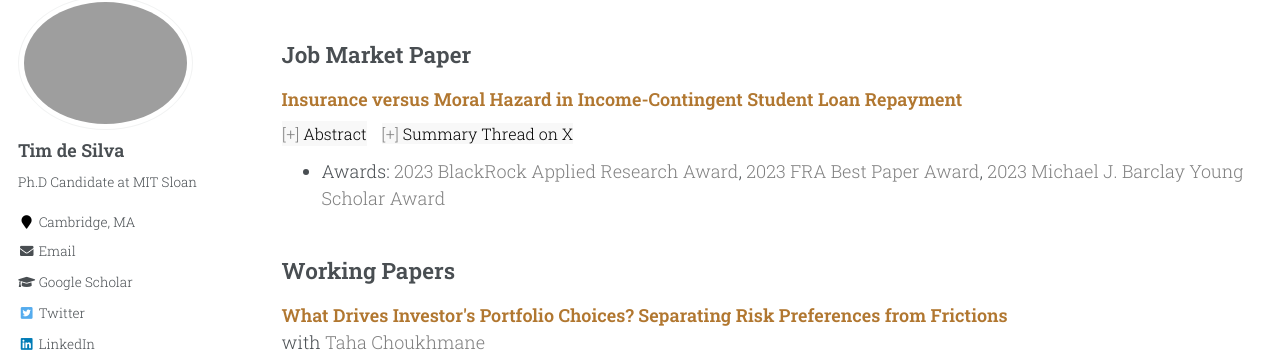
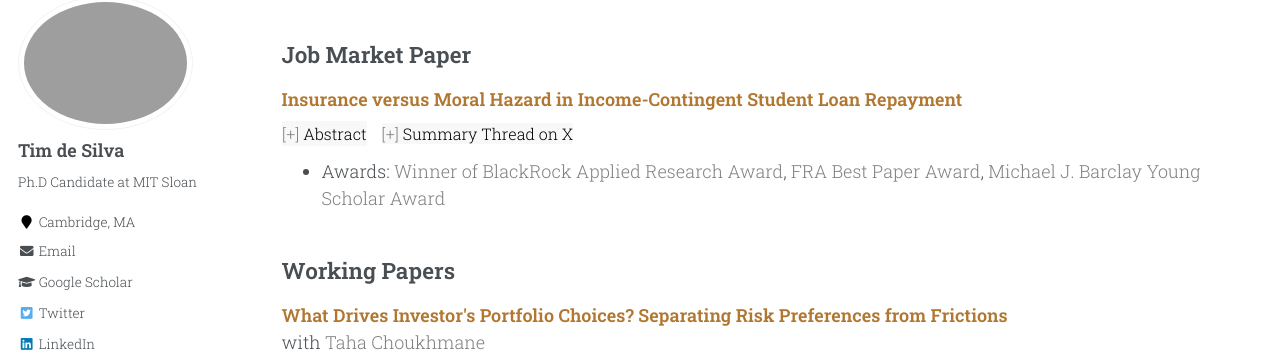
Before and after one commit to timhdesilva/timhdesilva.github.io, a Jekyll site: the page built from _pages/research.html, in a window 1280 px wide and 900 px high. Shown: the part 122-476 px from the top of the window. Built offline with Jekyll 4.4.1, drawn with Linux system fonts in a browser that asks for light colours.

Commit message:
update research

```diff
--- a/_pages/research.html
+++ b/_pages/research.html
@@ -63,7 +63,7 @@ author_profile: true
       <button class="abstract-button" data-target="jmp" style="margin-top:8px; margin-right: 10px;">Abstract</button>
       <a style="text-decoration:none; background-color:#f8f8f8; font-size: 16px; font-family: Roboto Slab, serif;" href="https://x.com/timdesilva/status/1728472810203279590?s=20"><span style="color: gray;">[+]</span> <span style="color:black;">Summary Thread on X</span></a>
     <ul style="margin-top: -12px">
-      <li>Awards: <a style="text-decoration:none; color:gray" href="https://www.blackrock.com/corporate/applied-research-award">2023 BlackRock Applied Research Award</a>, <a style="text-decoration:none; color:gray" href="https://fraconference.com/previous-programs/">2023 FRA Best Paper Award</a>, <a style="text-decoration:none; color:gray" href="https://fraconference.com/previous-programs/">2023 Michael J. Barclay Young Scholar Award</a></li>
+      <li>Awards: <a style="text-decoration:none; color:gray" href="https://www.blackrock.com/corporate/applied-research-award">Winner of BlackRock Applied Research Award</a>, <a style="text-decoration:none; color:gray" href="https://fraconference.com/previous-programs/">FRA Best Paper Award</a>, <a style="text-decoration:none; color:gray" href="https://fraconference.com/previous-programs/">Michael J. Barclay Young Scholar Award</a></li>
     </ul>
 </p>
 <div id="jmp" class="abstract-content">
```
